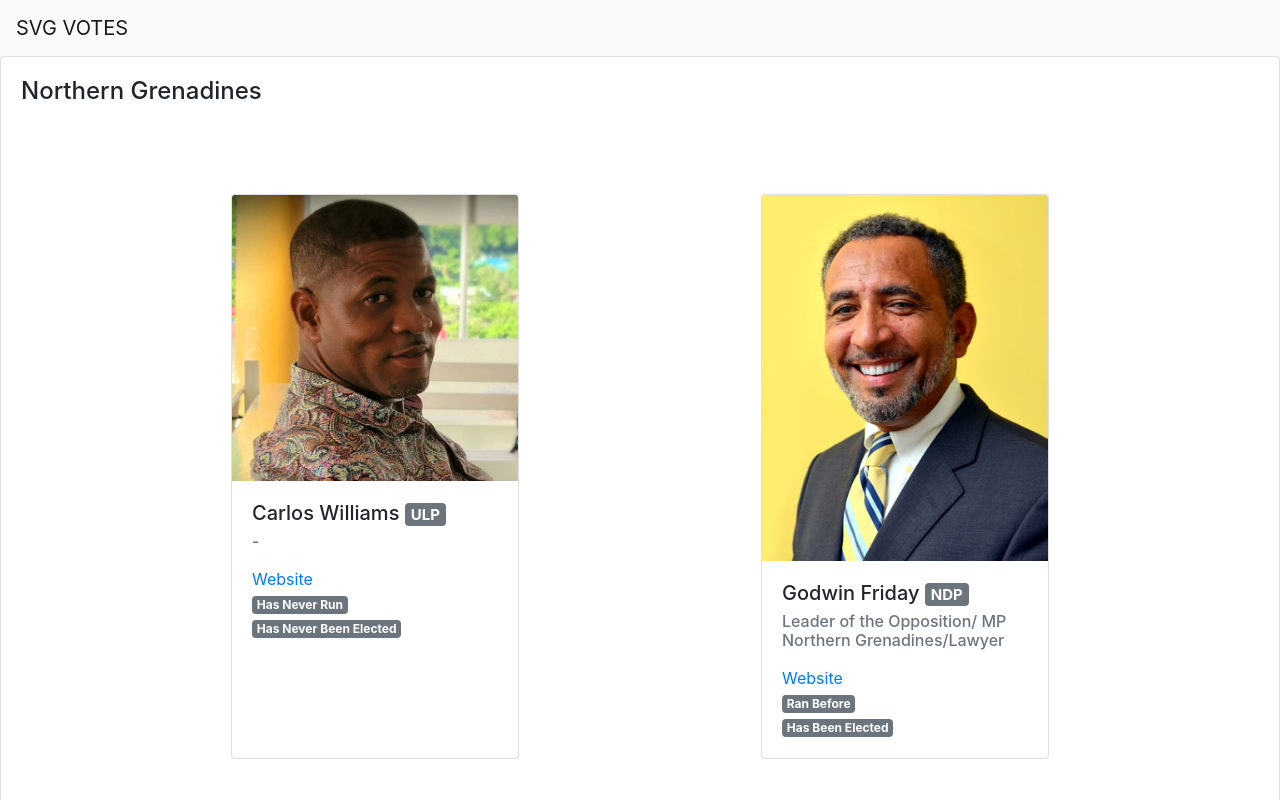
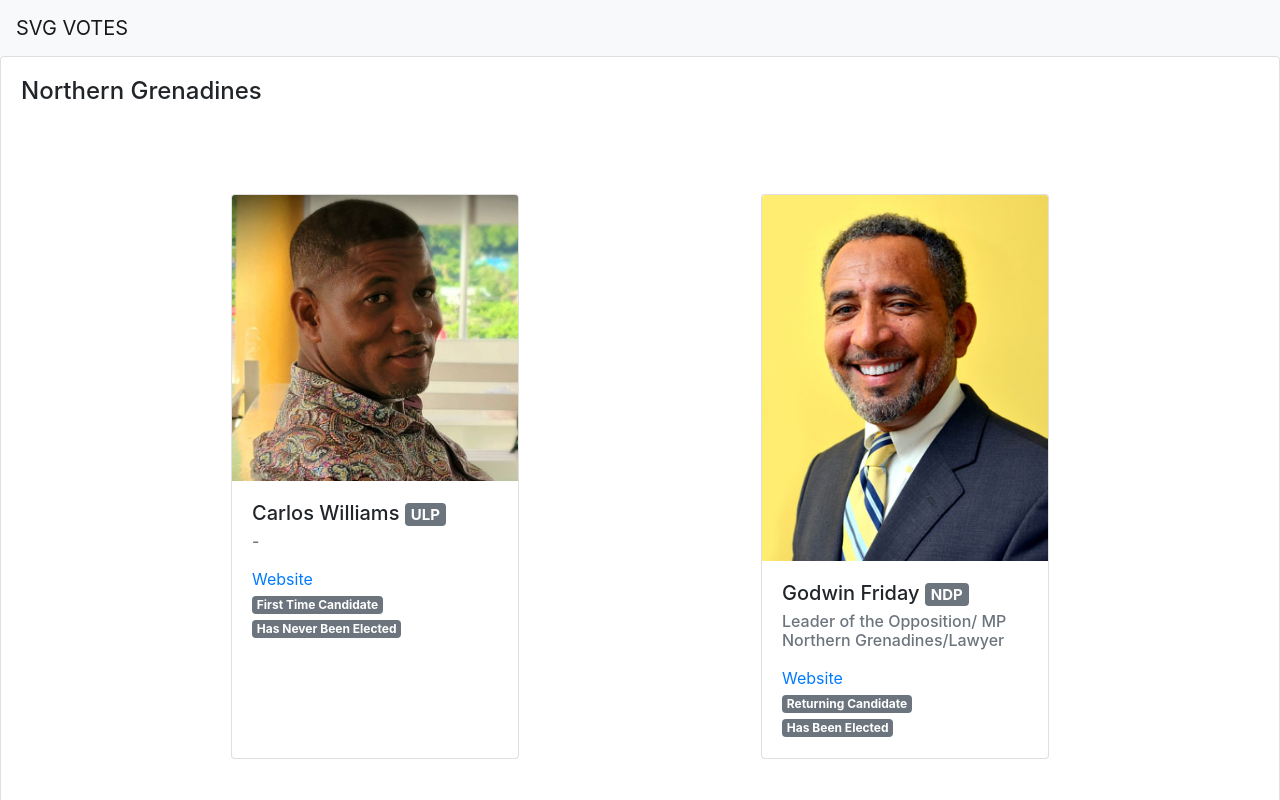
Before and after one commit to luvi/svgvotes, a React (Create React App) app: page / in a window 1280 px wide. Shown: the top 800 px of the page. Built offline with nearby package versions, Linux system fonts and the light colour scheme.

Commit message:
candidate badges

```diff
--- a/src/CandidateCard.js
+++ b/src/CandidateCard.js
@@ -27,7 +27,7 @@ export default class CandidateCard extends Component {
             {/* {this.props.bio} */}
           </Card.Text>
           <Card.Link href={this.props.website}>Website</Card.Link> <br />
-          <Badge variant="secondary">{this.props.ranBefore === 1 ? "Ran Before" : "Has Never Run"}</Badge> <br />
+          <Badge variant="secondary">{this.props.ranBefore === 1 ? "Returning Candidate" : "First Time Candidate"}</Badge> <br />
           <Badge variant="secondary">{this.props.hasBeenElected === 1 ? "Has Been Elected" : "Has Never Been Elected"}</Badge>
         </Card.Body>
       </Card>
```
